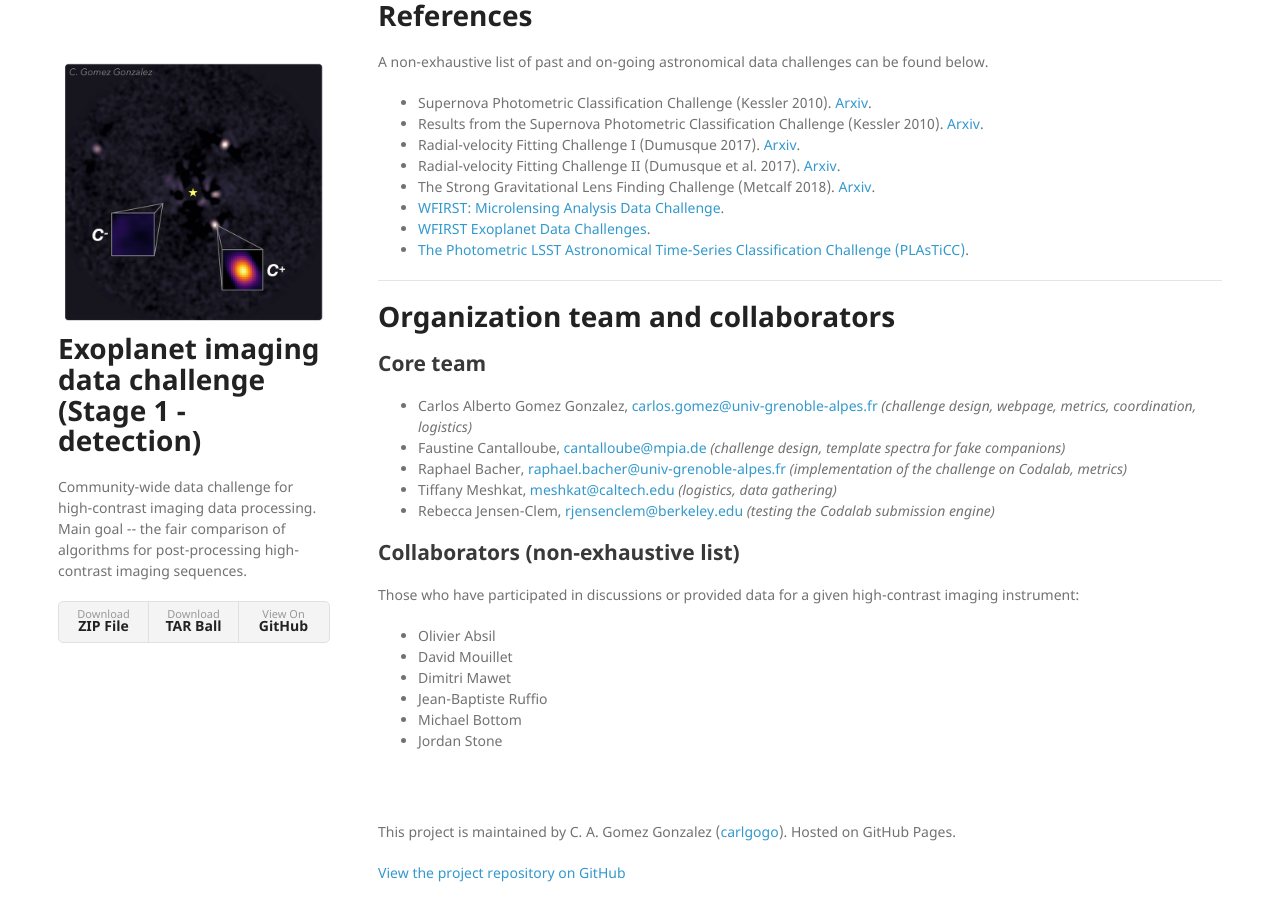
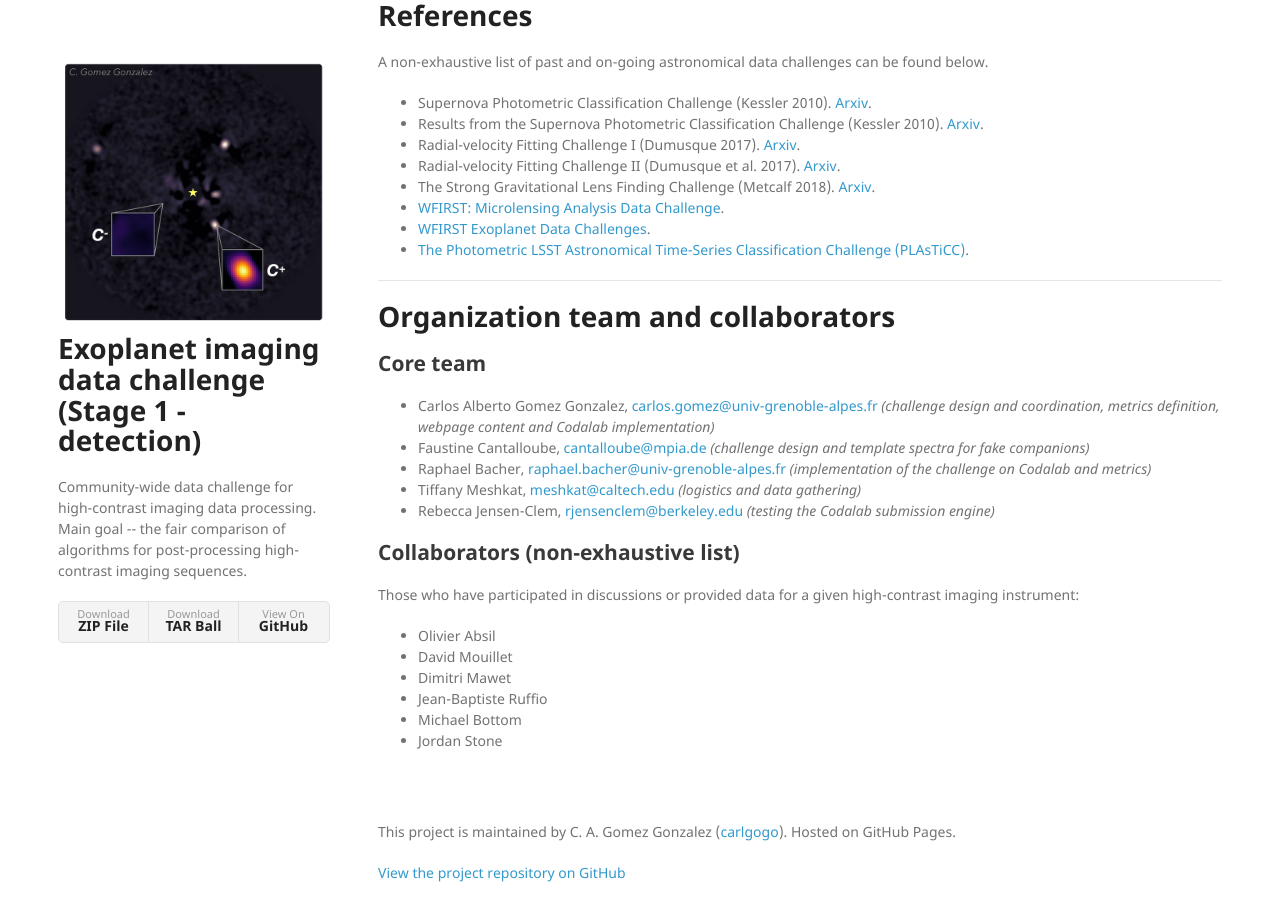
Before and after one commit to carlgogo/exoimaging_challenge, a Jekyll site: the page built from index.md, in a window 1280 px wide and 900 px high, scrolled down 6687 px. Built offline with Jekyll 4.4.1, drawn with Linux system fonts in a browser that asks for light colours; nearby versions of some CDN libraries; our own code applies the rules of GitHub Pages for plain Markdown files.

Commit message:
Updating duties

```diff
--- a/index.md
+++ b/index.md
@@ -43,10 +43,10 @@ A non-exhaustive list of past and on-going astronomical data challenges can be f
 
 ## Core team
 
-* Carlos Alberto Gomez Gonzalez, <carlos.gomez@univ-grenoble-alpes.fr> *(challenge design, webpage, metrics, coordination, logistics)*
-* Faustine Cantalloube, <cantalloube@mpia.de>  *(challenge design, template spectra for fake companions)*
-* Raphael Bacher, <raphael.bacher@univ-grenoble-alpes.fr> *(implementation of the challenge on Codalab, metrics)*
-* Tiffany Meshkat, <meshkat@caltech.edu> *(logistics, data gathering)*
+* Carlos Alberto Gomez Gonzalez, <carlos.gomez@univ-grenoble-alpes.fr> *(challenge design and coordination, metrics definition, webpage content and Codalab implementation)*
+* Faustine Cantalloube, <cantalloube@mpia.de>  *(challenge design and template spectra for fake companions)*
+* Raphael Bacher, <raphael.bacher@univ-grenoble-alpes.fr> *(implementation of the challenge on Codalab and metrics)*
+* Tiffany Meshkat, <meshkat@caltech.edu> *(logistics and data gathering)*
 * Rebecca Jensen-Clem, <rjensenclem@berkeley.edu> *(testing the Codalab submission engine)*
 
 ## Collaborators (non-exhaustive list)
```
